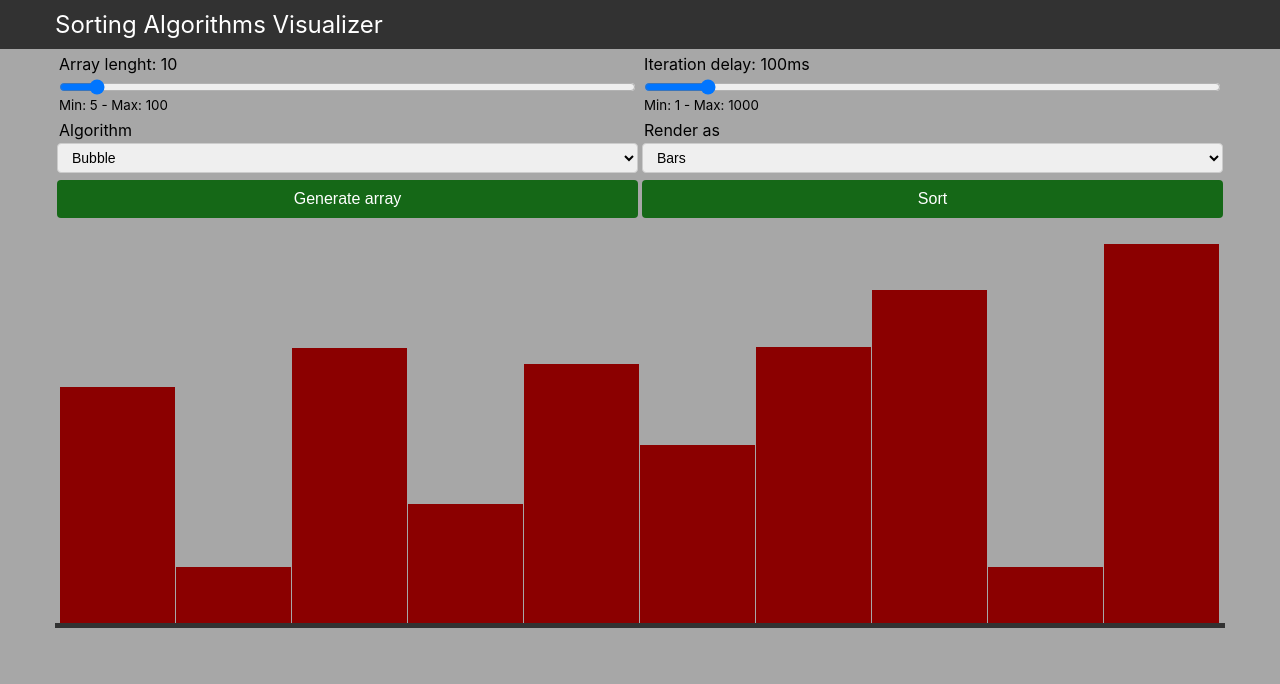
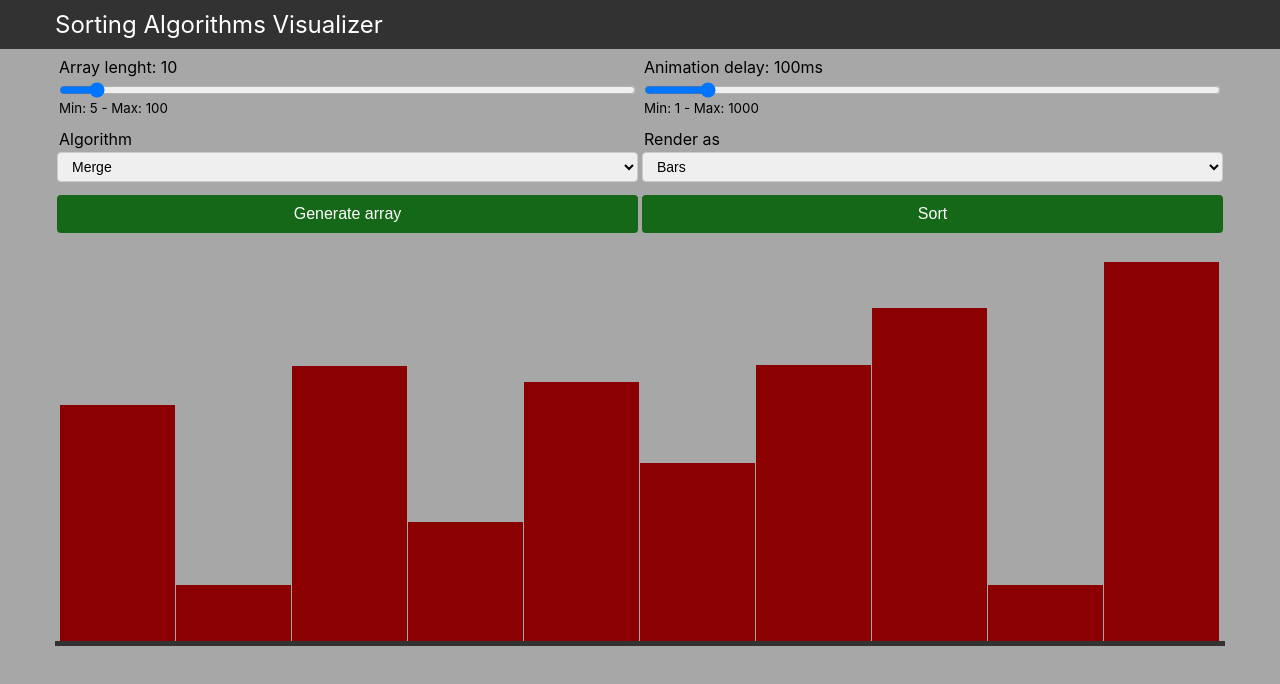
Before and after one commit to santiagogarcia97/sorting-visualizer-react, a React (Create React App) app: page / in a window 1280 px wide. Shown: the top 684 px of the page. Built offline with nearby package versions, Linux system fonts and the light colour scheme; the HTML template or start-up script is replaced by a standard one.

Commit message:
algorithm select working

```diff
--- a/src/MainPage/Menu.js
+++ b/src/MainPage/Menu.js
@@ -4,9 +4,22 @@ import bubleSort from './bubbleSort'
 const Menu = ({ array, setArray, generateArray }) => {
   const [arrayLength, setArrayLength] = useState('10')
   const [delay, setDelay] = useState('100')
+  const [algorithm, setAlgorithm] = useState('merge')
+
+  const newArrayState = (arrayState, count) => {
+    setTimeout(() => {
+      setArray(arrayState)
+    }, delay * count)
+  }
 
   const handleSortClick = () => {
-    bubleSort(array, setArray, delay)
+    switch (algorithm) {
+      case 'bubble':
+        bubleSort(array, newArrayState)
+        break
+      default:
+        console.log(algorithm)
+    }
   }
 
   return (
@@ -26,7 +39,7 @@ const Menu = ({ array, setArray, generateArray }) => {
         </div>
 
         <div className="form-group">
-          <label htmlFor="delay">Iteration delay: {delay}ms</label>
+          <label htmlFor="delay">Animation delay: {delay}ms</label>
           <input
             id="delay"
             type="range"
@@ -42,10 +55,15 @@ const Menu = ({ array, setArray, generateArray }) => {
       <div className="form-row">
         <div className="form-group">
           <label htmlFor="algorithm">Algorithm</label>
-          <select id="algorithm" name="algorithm">
+          <select
+            id="algorithm"
+            name="algorithm"
+            onBlur={(e) => setAlgorithm(e.target.value)}
+            defaultValue={algorithm}
+          >
             <option value="bubble">Bubble</option>
-            <option value="bubble">Merge</option>
-            <option value="bubble">Heap</option>
+            <option value="merge">Merge</option>
+            <option value="heap">Heap</option>
           </select>
         </div>
 
--- a/src/MainPage/bubbleSort.js
+++ b/src/MainPage/bubbleSort.js
@@ -1,12 +1,10 @@
 import cloneDeep from 'clone-deep'
 
-const bubleSort = (array, setArray, delay) => {
-  let iteration = 1
+const bubleSort = (array, newArrayState) => {
+  let count = 1
   const newState = (arrayState) => {
-    setTimeout(() => {
-      setArray(arrayState)
-    }, delay * iteration)
-    iteration += 1
+    newArrayState(arrayState, count)
+    count += 1
   }
 
   const auxArr = array
--- a/src/index.css
+++ b/src/index.css
@@ -65,7 +65,7 @@ button {
 }
 
 .form-group {
-  padding: 2px;
+  padding: 5px 2px;
   display: flex;
   flex-direction: column;
   flex: 1 1;
@@ -104,7 +104,7 @@ small{
   padding-left: 15px;
   margin-right: auto;
   margin-left: auto;
-  width: 350px;
+  width: 360px;
 }
 @media (min-width: 768px) {
   .container {
```
